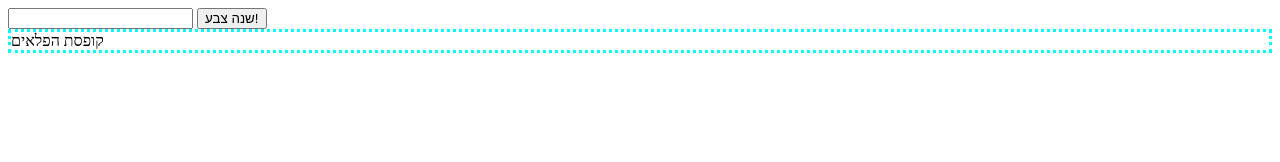
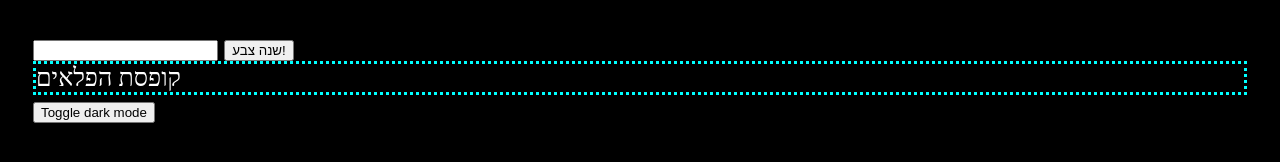
Before and after one commit to menachemhershkop/js--web-basic, a plain HTML site: page index.html in a window 1280 px wide. Drawn offline with Linux system fonts and the light colour scheme.

Commit message:
dark mode mission

```diff
--- a/index.html
+++ b/index.html
@@ -4,23 +4,39 @@
     <meta charset="UTF-8">
     <meta name="viewport" content="width=device-width, initial-scale=1.0">
     <title>Document</title>
+    <style>
+        body {
+  padding: 25px;
+  background-color: white;
+  color: black;
+  font-size: 25px;
+}
+        .dark-mode {
+  background-color: black;
+  color: white;
+}
+    </style>
 </head>
 <body>
     <input type="text" id="userColor">
     <button id="applyBtn">שנה צבע!</button>
     <div id="displayBox" style=" width: 300; border-style:dotted; border-color: aqua;">קופסת הפלאים</div>
-
+    <button id="night"> Toggle dark mode</button>
     <script>
         const color = document.getElementById("userColor");
         const apply = document.getElementById("applyBtn");
         const box = document.getElementById("displayBox");
+        const night = document.getElementById("night")
+
+        apply.addEventListener("click",()=> {
+            const newColor = color.value
+           box.style.background = newColor
+
+        })
+        const dark = document.body
+        dark.classList.toggle("dark-mode")
+    </script>
 
 
-
-        // apply.addEventListener("input",()=> {
-        //     const newColor = color.value
-        //    box.style.background = newColor
-        // })
-    </script>
 </body>
 </html>
```
